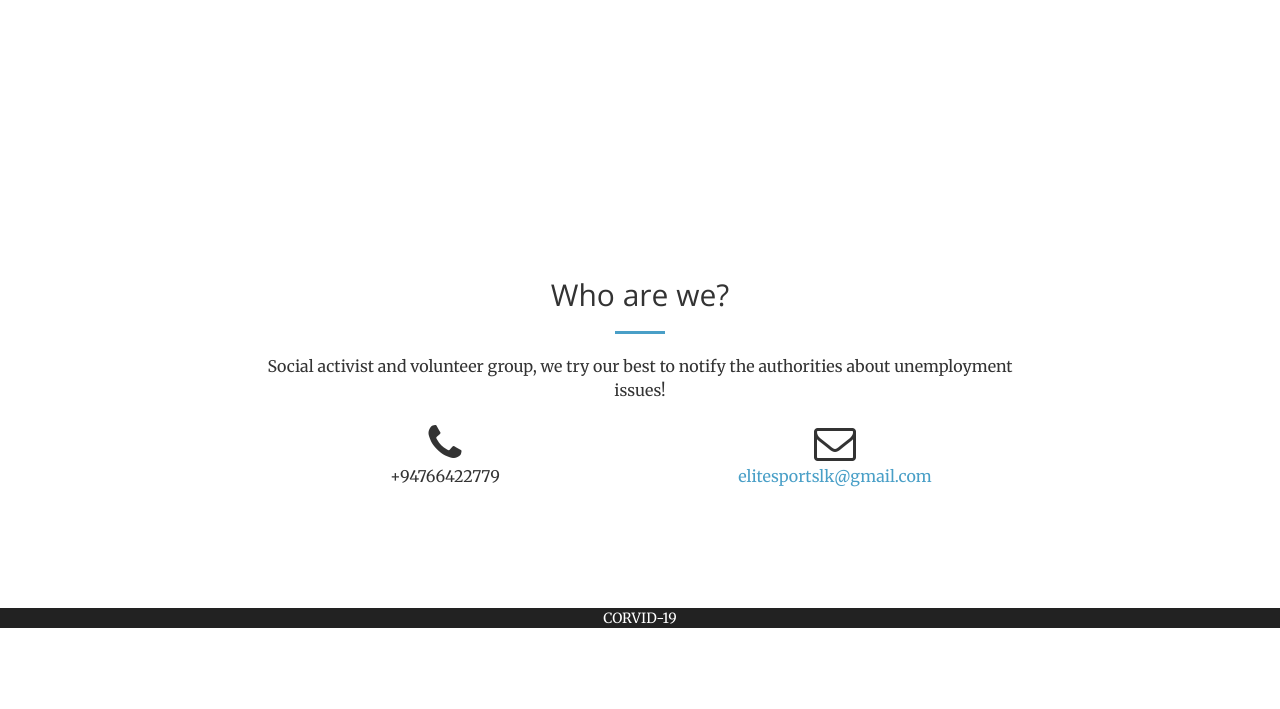
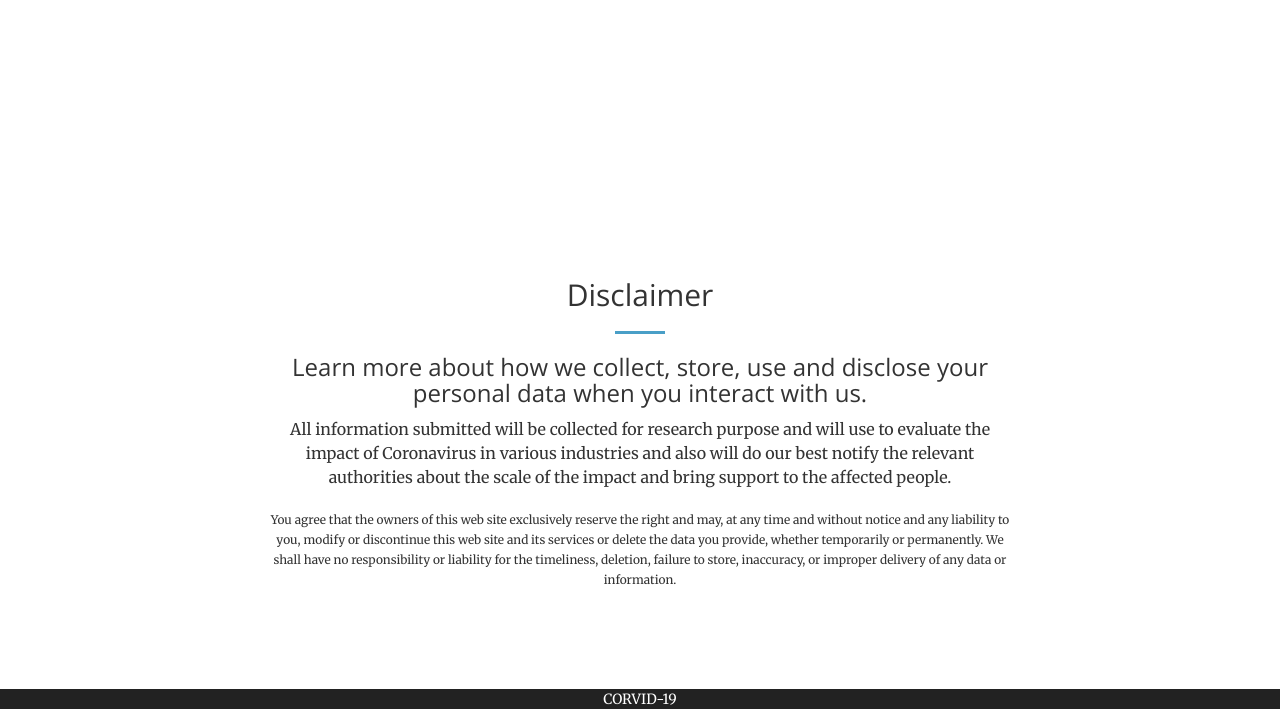
Before and after one commit to tssutha/Corvid19UnEmp, a website: page index.html in a window 1280 px wide. Shown: the part 822-1531 px from the top of the page. Before the commit the page ends 1450 px from the top, so only its background shows below. Drawn offline with nearby package versions, Linux system fonts and the light colour scheme.

```diff
--- a/index.html
+++ b/index.html
@@ -98,18 +98,23 @@
         <div class="container">
             <div class="row">
                 <div class="col-lg-8 col-lg-offset-2 text-center">
-                    <h2 class="section-heading">Who are we?</h2>
+                    <h2 class="section-heading"> Disclaimer</h2>
                     <hr class="primary">
-                    <p>Social activist and volunteer group, we try our best to notify the authorities about unemployment issues!</p>
+                    <h3>Learn more about how we collect, store, use and disclose your personal data when you interact with us.</h3>
+
+                    <p>All information submitted will be collected for research purpose and will use to evaluate the impact of Coronavirus
+                        in various industries and also will do our best notify the relevant authorities about the scale of the impact and bring support to the affected people.
+                        </p>
+
+                    <small>You agree that the owners of this web site exclusively reserve the right and may, at any time and without notice and any liability to you,
+                        modify or discontinue this web site and its services or delete the data you provide, whether temporarily or permanently. We shall have no responsibility or
+                        liability for the timeliness, deletion, failure to store, inaccuracy, or improper delivery of any data or information. </small>
                 </div>
-                <div class="col-lg-4 col-lg-offset-2 text-center">
-                    <i class="fa fa-phone fa-3x sr-contact"></i>
-                    <p>+94766422779</p>
-                </div>
-                <div class="col-lg-4 text-center">
+
+                <!-- <div class="col-lg-4 text-center">
                     <i class="fa fa-envelope-o fa-3x sr-contact"></i>
                     <p><a href="mailto:elitesportslk@gmail.com">elitesportslk@gmail.com</a></p>
-                </div>
+                </div> -->
             </div>
         </div>
     </section>
```
